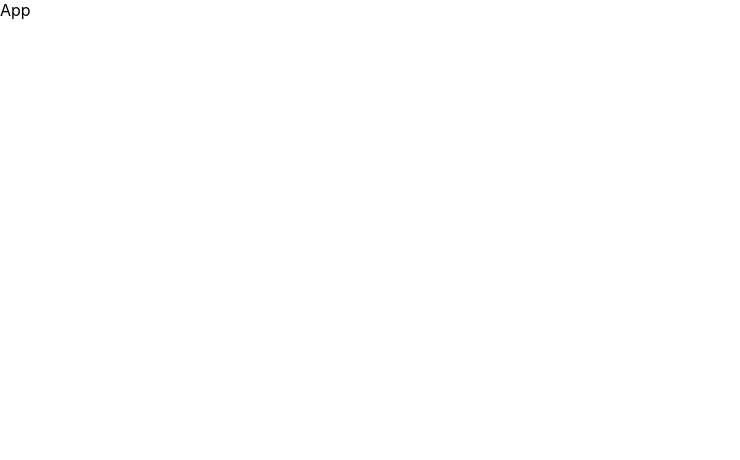
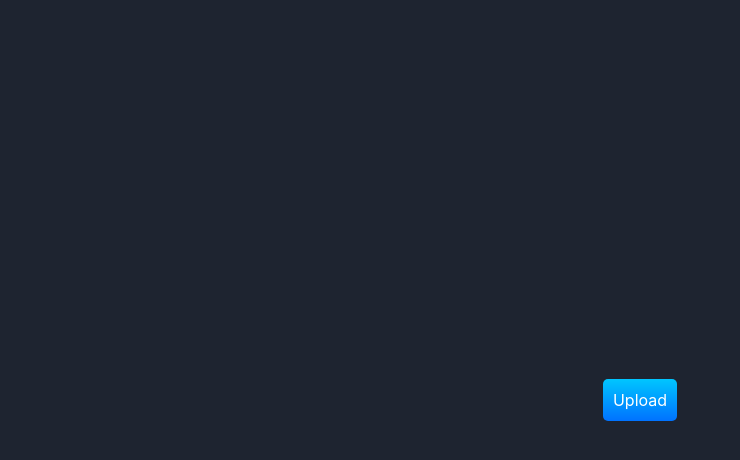
Before and after one commit to osanchezdev/svg-miniapp-challenge, a React (Create React App) app: page / in a window 1280 px wide. Shown: the top 460 px of the page, without its empty margins (0-740 px from the left). Built offline with nearby package versions, Linux system fonts and the light colour scheme.

Commit message:
Added Upload and Preview components

```diff
--- a/public/index.html
+++ b/public/index.html
@@ -24,7 +24,7 @@
       work correctly both with client-side routing and a non-root public URL.
       Learn how to configure a non-root public URL by running `npm run build`.
     -->
-    <title>React App</title>
+    <title>SVG mini app challenge</title>
   </head>
   <body>
     <noscript>You need to enable JavaScript to run this app.</noscript>
--- /dev/null
+++ b/src/App.tsx
@@ -0,0 +1,28 @@
+import React, { useState } from 'react';
+import Upload from './components/global/Upload/Upload';
+import Preview from './components/Preview/Preview';
+
+interface Props {}
+
+const App = (props: Props) => {
+  const [fileLoaded, setFileLoaded] = useState<boolean>(false);
+  const handleInputChange = (e: React.ChangeEvent<HTMLInputElement>) => {
+    console.log('handleInputChange');
+    setFileLoaded(true);
+  };
+  return (
+    <div className="app__wrapper">
+      {fileLoaded ? (
+        <div className="app__preview__wrapper">
+          <Preview />
+        </div>
+      ) : (
+        <div className="app__upload__wrapper">
+          <Upload id="svg-input" handleChange={handleInputChange} />
+        </div>
+      )}
+    </div>
+  );
+};
+
+export default App;
--- /dev/null
+++ b/src/components/Preview/Preview.tsx
@@ -0,0 +1,9 @@
+import React from 'react';
+
+interface Props {}
+
+const Preview = (props: Props) => {
+  return <div>Preview </div>;
+};
+
+export default Preview;
--- /dev/null
+++ b/src/components/global/Upload/Upload.css
@@ -0,0 +1,39 @@
+.upload__wrapper {
+  height: 32px;
+  width: 64px;
+  overflow: hidden;
+  position: relative;
+  cursor: pointer;
+  padding: 5px;
+  border-radius: 5px;
+  display: flex;
+  justify-content: center;
+  align-items: center;
+  /*Using a background color, but you can use a background image to represent a button*/
+  background: #00c6ff; /* fallback for old browsers */
+  background: -webkit-linear-gradient(
+    to top,
+    #0072ff,
+    #00c6ff
+  ); /* Chrome 10-25, Safari 5.1-6 */
+  background: linear-gradient(
+    to top,
+    #0072ff,
+    #00c6ff
+  ); /* W3C, IE 10+/ Edge, Firefox 16+, Chrome 26+, Opera 12+, Safari 7+ */
+}
+
+.upload__input {
+  cursor: pointer;
+  height: 100%;
+  position: absolute;
+  top: 0;
+  right: 0;
+  z-index: 99;
+  /*This makes the button huge. If you want a bigger button, increase the font size*/
+  font-size: 50px;
+  /*Opacity settings for all browsers*/
+  opacity: 0;
+  -moz-opacity: 0;
+  filter: progid:DXImageTransform.Microsoft.Alpha(opacity=0);
+}
--- /dev/null
+++ b/src/components/global/Upload/Upload.tsx
@@ -0,0 +1,25 @@
+import React from 'react';
+import './Upload.css';
+
+interface UploadI {
+  id: string;
+  handleChange: (e: React.ChangeEvent<HTMLInputElement>) => void;
+}
+
+const Upload = ({ id, handleChange }: UploadI) => {
+  return (
+    <div className="upload__wrapper">
+      <input
+        id={id}
+        type="file"
+        placeholder=""
+        className="upload__input"
+        accept="image/svg+xml"
+        onChange={handleChange}
+      />
+      <span>Upload</span>
+    </div>
+  );
+};
+
+export default Upload;
--- a/src/index.css
+++ b/src/index.css
@@ -5,9 +5,27 @@ body {
     sans-serif;
   -webkit-font-smoothing: antialiased;
   -moz-osx-font-smoothing: grayscale;
+  background-color: #1e2430;
+  color: #fff;
 }
 
-code {
-  font-family: source-code-pro, Menlo, Monaco, Consolas, 'Courier New',
-    monospace;
+.app__wrapper {
+  width: 100%;
+  height: 100vh;
 }
+
+.app__upload__wrapper {
+  display: flex;
+  flex-direction: column;
+  align-items: center;
+  justify-content: center;
+  height: 100vh;
+}
+
+.app__preview__wrapper {
+  display: flex;
+  flex-direction: column;
+  align-items: center;
+  justify-content: center;
+  height: 100vh;
+}
--- a/src/index.tsx
+++ b/src/index.tsx
@@ -1,11 +1,13 @@
 import React from 'react'
 import ReactDOM from 'react-dom'
+import App from './App'
+
 import './index.css'
 import reportWebVitals from './reportWebVitals'
 
 ReactDOM.render(
   <React.StrictMode>
-    <div>App</div>
+    <App />
   </React.StrictMode>,
   document.getElementById('root')
 )
```
Also changed, not shown: src/components/SvgResult/SvgResult.tsx (added, +9 -0 lines), .prettierrc.json, src/components/Preview/Preview.css (added).
